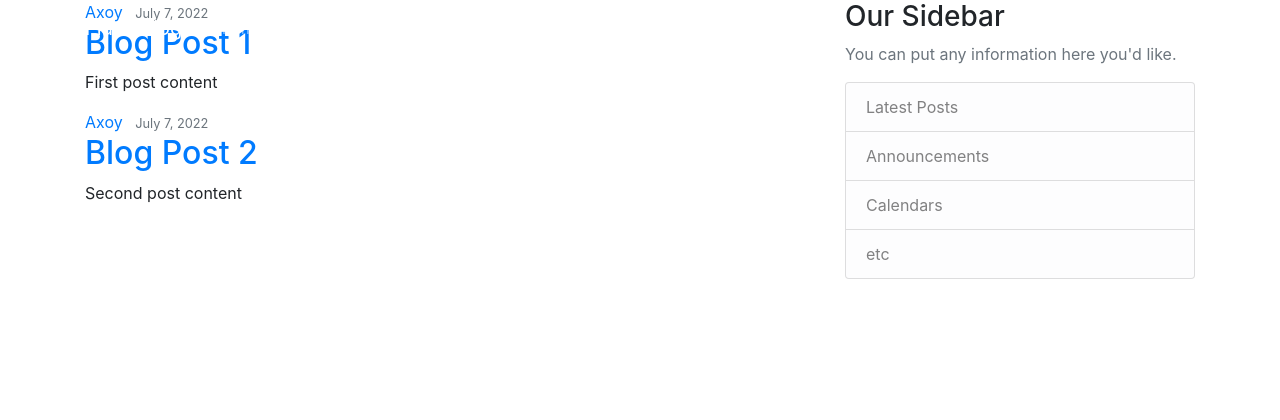
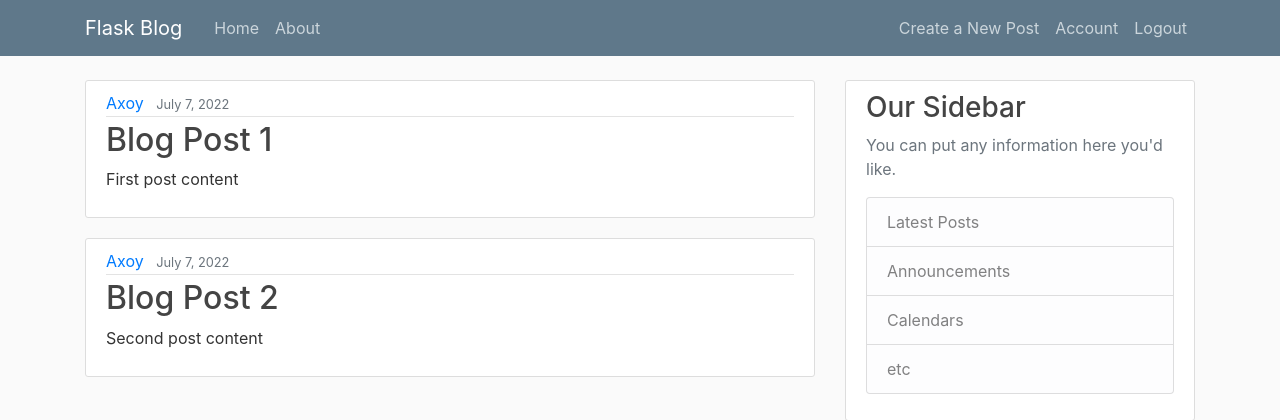
Before and after one commit to AxoyTO/Flask, a Flask app: page / in a window 1280 px wide. Shown: the top 420 px of the page. Run offline with Flask 2, Linux system fonts and the light colour scheme; a user stored in the database is signed in.

Commit message:
Updated templates

```diff
--- a/Projects/flask-blog/flaskblog/templates/layout.html
+++ b/Projects/flask-blog/flaskblog/templates/layout.html
@@ -8,7 +8,7 @@
     <!-- Bootstrap CSS -->
     <link rel="stylesheet" href="https://cdn.jsdelivr.net/npm/bootstrap@4.3.1/dist/css/bootstrap.min.css" integrity="sha384-ggOyR0iXCbMQv3Xipma34MD+dH/1fQ784/j6cY/iJTQUOhcWr7x9JvoRxT2MZw1T" crossorigin="anonymous">
 
-    <link rel="stylesheet" type="text/css" href="{{ url_for('static', filename='main.css') }}">
+    <link rel="stylesheet" type="text/css" href="{{ url_for('static', filename='css/main.css') }}">
 
     {% if title %}
         <title>Flask Blog - {{ title }}</title>
@@ -26,17 +26,18 @@
           </button>
           <div class="collapse navbar-collapse" id="navbarToggle">
             <div class="navbar-nav mr-auto">
-              <a class="nav-item nav-link" href="/">Home</a>
-              <a class="nav-item nav-link" href="/about">About</a>
+              <a class="nav-item nav-link" href="{{url_for('home')}}">Home</a>
+              <a class="nav-item nav-link" href="{{url_for('about')}}">About</a>
             </div>
             <!-- Navbar Right Side -->
             <div class="navbar-nav">
               {% if current_user.is_authenticated %}
-                <a class="nav-ite nav-link" href="/account">Account</a>
-                <a class="nav-item nav-link" href="/logout">Logout</a>
+                <a class="nav-ite nav-link" href="{{url_for('create_post')}}">Create a New Post</a>
+                <a class="nav-ite nav-link" href="{{url_for('account')}}">Account</a>
+                <a class="nav-item nav-link" href="{{url_for('logout')}}">Logout</a>
               {% else %}
-                <a class="nav-item nav-link" href="/login">Login</a>
-                <a class="nav-item nav-link" href="/register">Register</a>
+                <a class="nav-item nav-link" href="{{url_for('login')}}">Login</a>
+                <a class="nav-item nav-link" href="{{url_for('register')}}">Register</a>
               {% endif %}
             </div>
           </div>
```
Also changed, not shown: Projects/flask-blog/flaskblog/templates/account.html (+54 -1 lines).
